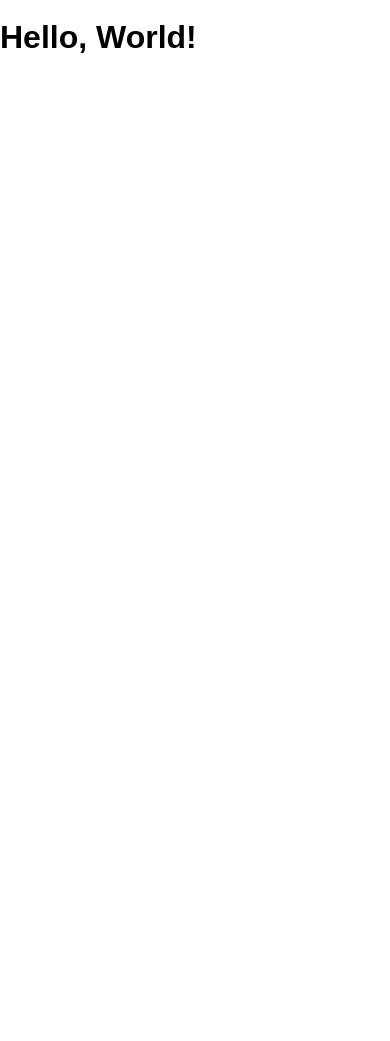
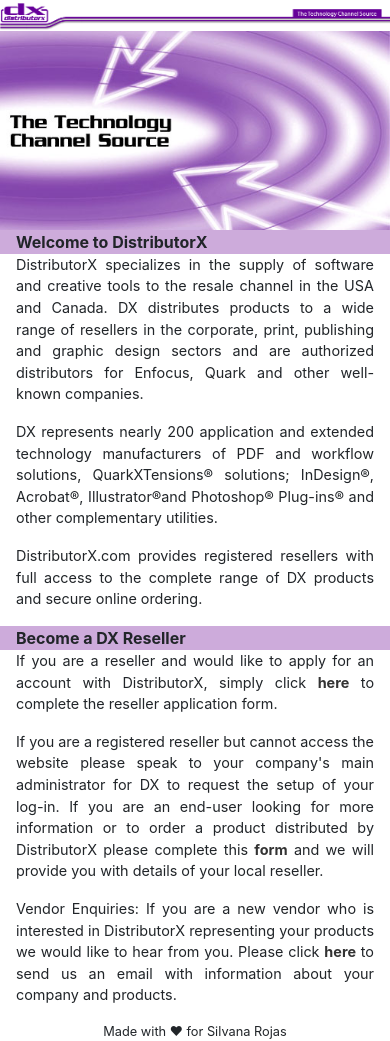
Before and after one commit to Elro1118/distributor-x-page, a website: page public/index.html in a window 390 px wide. Before the commit the page ends 865 px from the top, so only its background shows below. Drawn offline with nearby package versions, Linux system fonts and the light colour scheme.

Commit message:
improvingDemo

```diff
--- a/public/index.html
+++ b/public/index.html
@@ -1,13 +1,82 @@
 <!DOCTYPE html>
 <html>
   <head lang="en">
-    <meta charset="UTF-8">
-    <meta name="viewport" content="width=device-width, initial-scale=1">
+    <meta charset="UTF-8" />
+    <meta name="viewport" content="width=device-width, initial-scale=1" />
     <title>Demo DistributorX Page</title>
-    <link rel="shortcut icon" href="/favicon.ico">
-    <link rel="stylesheet" href="/screen.css">
+    <link rel="shortcut icon" href="/favicon.ico" />
+    <link rel="stylesheet" href="/screen.css" />
+    <link
+      rel="stylesheet"
+      href="https://stackpath.bootstrapcdn.com/bootstrap/4.3.1/css/bootstrap.min.css"
+      integrity="sha384-ggOyR0iXCbMQv3Xipma34MD+dH/1fQ784/j6cY/iJTQUOhcWr7x9JvoRxT2MZw1T"
+      crossorigin="anonymous"
+    />
   </head>
   <body>
-    <h1 class='hello-world'>Hello, World!</h1>
+    <header>
+      <img
+        src="./images/DX_LoginPageTitle_NoNav.gif"
+        class="img-fluid"
+        alt="DistributorX Logo"
+      />
+    </header>
+    <main>
+      <article>
+        <img
+          src="images/DX_Home_Main_Image.jpg"
+          class="img-fluid"
+          alt="Picture Home"
+        />
+      </article>
+      <aside>
+        <section>
+          <header class="header-aside">Welcome to DistributorX</header>
+          <p>
+            DistributorX specializes in the supply of software and creative
+            tools to the resale channel in the USA and Canada. DX distributes
+            products to a wide range of resellers in the corporate, print,
+            publishing and graphic design sectors and are authorized
+            distributors for Enfocus, Quark and other well-known companies.
+          </p>
+          <p>
+            DX represents nearly 200 application and extended technology
+            manufacturers of PDF and workflow solutions, QuarkXTensions®
+            solutions; InDesign®, Acrobat®, Illustrator®and Photoshop® Plug-ins®
+            and other complementary utilities.
+          </p>
+          <p>
+            DistributorX.com provides registered resellers with full access to
+            the complete range of DX products and secure online ordering.
+          </p>
+        </section>
+      </aside>
+      <aside>
+        <section>
+          <header class="header-aside">Become a DX Reseller</header>
+          <p>
+            If you are a reseller and would like to apply for an account with
+            DistributorX, simply click
+            <a href="#"><strong>here</strong></a>
+            to complete the reseller application form.
+          </p>
+          <p>
+            If you are a registered reseller but cannot access the website
+            please speak to your company's main administrator for DX to request
+            the setup of your log-in. If you are an end-user looking for more
+            information or to order a product distributed by DistributorX please
+            complete this <a href="#"><strong>form</strong></a> and we will
+            provide you with details of your local reseller.
+          </p>
+          <p>
+            Vendor Enquiries: If you are a new vendor who is interested in
+            DistributorX representing your products we would like to hear from
+            you. Please click <a href="#"><strong>here</strong></a> to send us
+            an email with information about your company and products.
+          </p>
+        </section>
+      </aside>
+    </main>
   </body>
+  <footer>Made with <span>❤</span> for Silvana Rojas</footer>
 </html>
--- a/public/screen.css
+++ b/public/screen.css
@@ -1,5 +1,7 @@
 :root {
-  font: 16px / 1 sans-serif;
+  font: 16px / 1;
+  font-family: verdana, arial, sans-serif;
+  color: #333333;
 }
 
 html {
@@ -7,6 +9,74 @@
 }
 
 body {
+  display: flex;
+  flex-flow: row wrap;
   margin: 0;
   min-height: 100%;
 }
+
+p a {
+  text-decoration: none;
+  color: #333333;
+}
+p a:hover {
+  text-decoration: none;
+  color: #333333;
+}
+
+p {
+  text-align: justify;
+  padding-left: 1rem;
+  padding-right: 1rem;
+}
+
+footer {
+  text-align: center;
+  font-size: 0.8rem;
+}
+
+.header-aside {
+  background-color: #cdabdb;
+  padding-left: 1rem;
+  font-weight: bold;
+}
+
+.img-fluid {
+  align-content: center;
+}
+
+@media (max-width: 640px) {
+  body {
+    display: flex;
+    flex-flow: column wrap;
+  }
+  p a {
+    text-decoration: none;
+    color: #333333;
+  }
+  p a:hover {
+    text-decoration: none;
+    color: #333333;
+  }
+  p {
+    font-size: 0.9rem;
+    text-align: justify;
+    padding-left: 1rem;
+    padding-right: 1rem;
+  }
+
+  footer {
+    text-align: center;
+    font-size: 0.8rem;
+  }
+
+  .header-aside {
+    background-color: #cdabdb;
+    padding-left: 1rem;
+    font-weight: bold;
+  }
+
+  .img-fluid {
+    align-content: center;
+  }
+}
```
Also changed, not shown: public/images/DX_Home_Main_Image.jpg (added), public/images/DX_LoginPageTitle_NoNav.gif (added).
